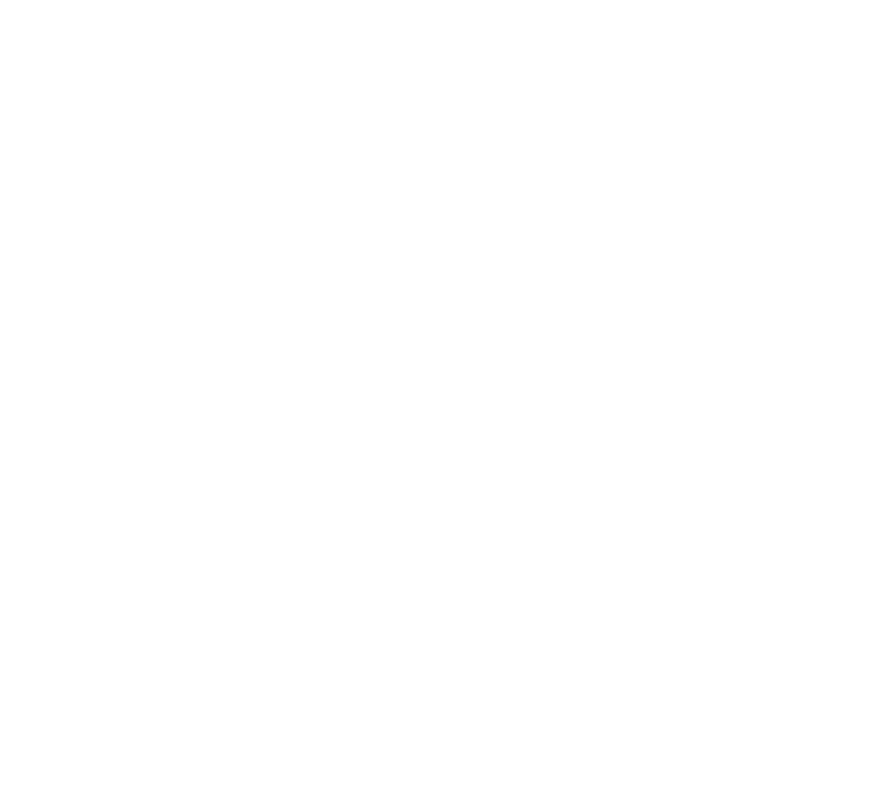
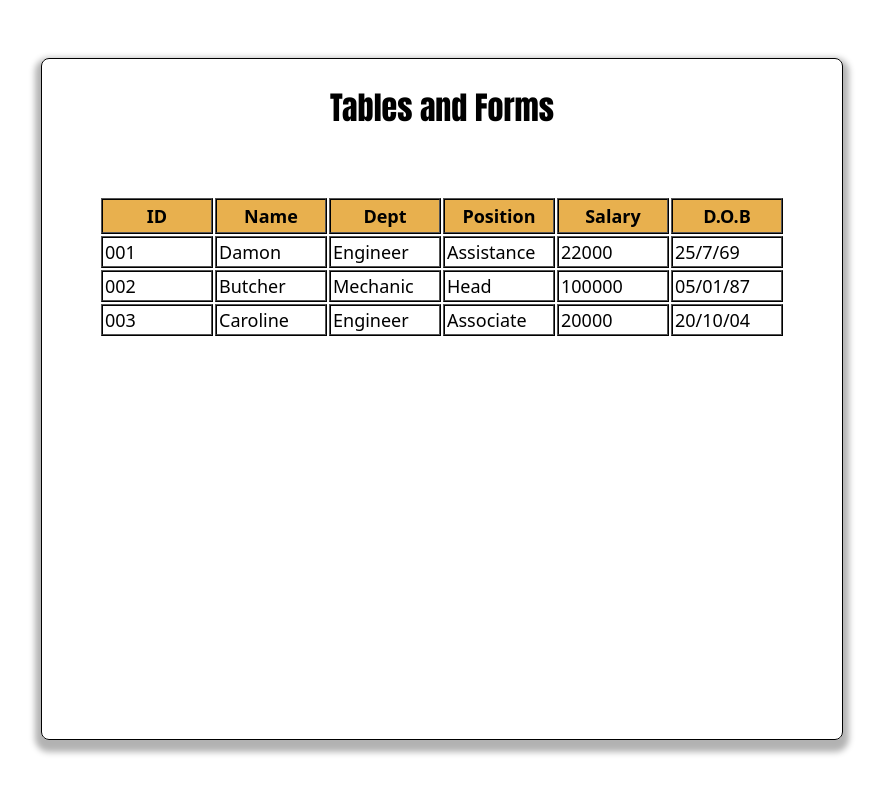
Before and after one commit to DharunDayaal/Task2-Table-and-form, a plain HTML site: page index.html in a window 1280 px wide. Shown: the whole page, without its empty margins (198-1081 px from the left). Drawn offline with Linux system fonts and the light colour scheme.

Commit message:
added tabe and style to it

```diff
--- a/assets/script.js
+++ b/assets/script.js
@@ -0,0 +1,3 @@
+function submit(){
+    alert("The form has been submitted");
+}
--- a/assets/style.css
+++ b/assets/style.css
@@ -2,3 +2,63 @@
     padding: 0;
     margin: 0;
 }
+
+.container {
+    width: 100vh;
+    height: 85vh;
+    border: 1px solid black;
+    border-radius: 8px;
+    box-shadow: 0 6px 6px 6px rgba(0, 0, 0, 0.3);
+    margin: 58px auto 0 auto;
+}
+
+h1 {
+    margin: 24px 0 64px 0;
+    text-align: center;
+    font-family: Impact, Haettenschweiler, 'Arial Narrow Bold', sans-serif;
+    font-weight: 400;
+}
+
+.table-align {
+    display: flex;
+    justify-content: center;
+}
+
+table, tr, td{
+    border: 2px solid black;
+    border-style:ridge;
+}
+
+table {
+    border: none;
+}
+
+.header-row {
+    width: 200px;
+    margin: 0;
+    padding: 8px;
+    font-family: system-ui, -apple-system, BlinkMacSystemFont, 'Segoe UI', Roboto, Oxygen, Ubuntu, Cantarell, 'Open Sans', 'Helvetica Neue', sans-serif;
+    background-color: rgb(232, 176, 78);
+}
+
+.header-row td {
+    width: 100px;
+    text-align: center;
+    padding: 4px;
+    font-size: 18px;
+    font-weight: 700;
+}
+
+.other-row {
+    width: 200px;
+    margin: 0;
+    padding: 8px;
+    font-family: system-ui, -apple-system, BlinkMacSystemFont, 'Segoe UI', Roboto, Oxygen, Ubuntu, Cantarell, 'Open Sans', 'Helvetica Neue', sans-serif;
+}
+
+.other-row td {
+    width: 100px;
+    text-align: start;
+    padding: 2px;
+    font-size: 18px;
+}
--- a/index.html
+++ b/index.html
@@ -3,9 +3,49 @@
 <head>
     <meta charset="UTF-8">
     <meta name="viewport" content="width=device-width, initial-scale=1.0">
-    <title>Document</title>
+    <title>Task 2 Tables and Forms</title>
+    <link rel="stylesheet" href="assets/style.css">
+    <script src="assets/script.js"></script>
 </head>
 <body>
-
+    <div class="container">
+        <h1>Tables and Forms</h1>
+        <section>
+            <table class="table-align">
+                <tr class="header-row">
+                    <td>ID</td>
+                    <td>Name</td>
+                    <td>Dept</td>
+                    <td>Position</td>
+                    <td>Salary</td>
+                    <td>D.O.B</td>
+                </tr>
+                <tr class="other-row">
+                    <td>001</td>
+                    <td>Damon</td>
+                    <td>Engineer</td>
+                    <td>Assistance</td>
+                    <td>22000</td>
+                    <td>25/7/69</td>
+                </tr>
+                <tr class="other-row">
+                    <td>002</td>
+                    <td>Butcher</td>
+                    <td>Mechanic</td>
+                    <td>Head</td>
+                    <td>100000</td>
+                    <td>05/01/87</td>
+                </tr>
+                <tr class="other-row">
+                    <td>003</td>
+                    <td>Caroline</td>
+                    <td>Engineer</td>
+                    <td>Associate</td>
+                    <td>20000</td>
+                    <td>20/10/04</td>
+                </tr>
+            </table>
+        </section>
+    </div>
 </body>
 </html>
```
